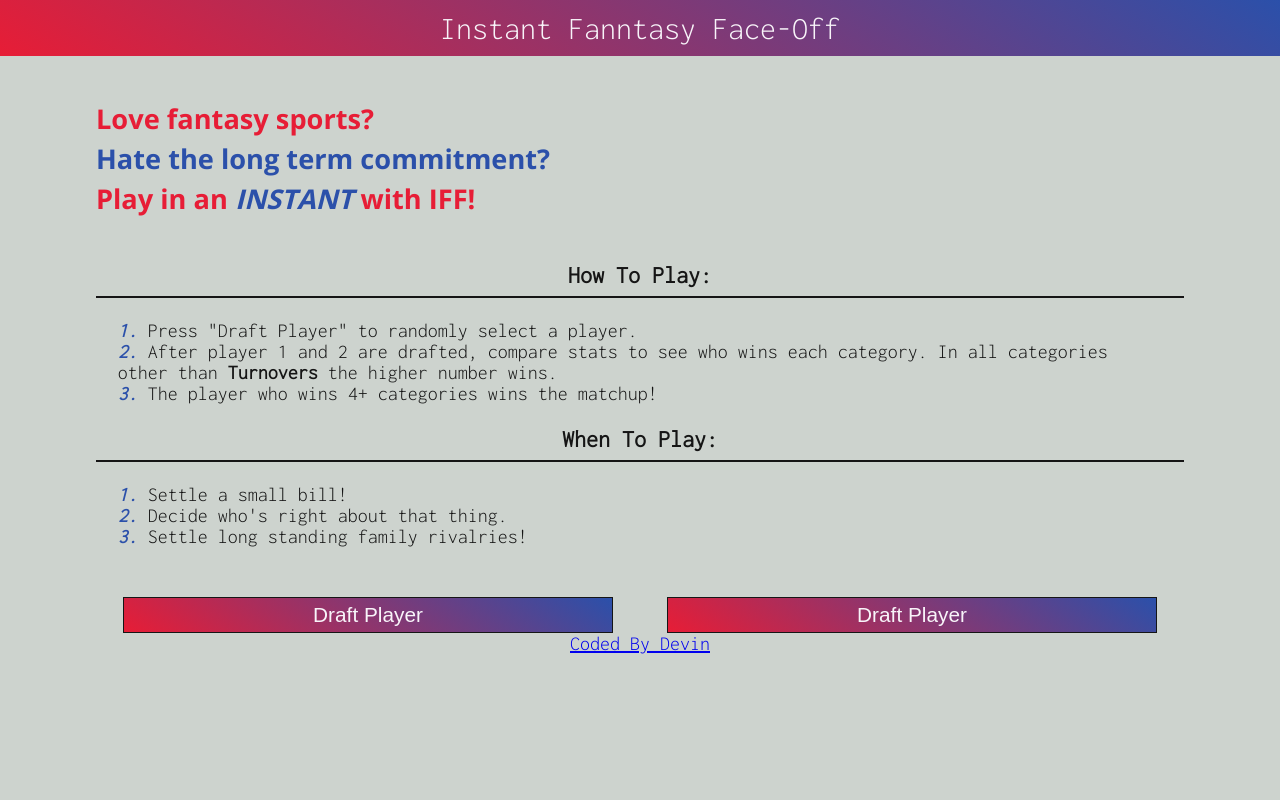
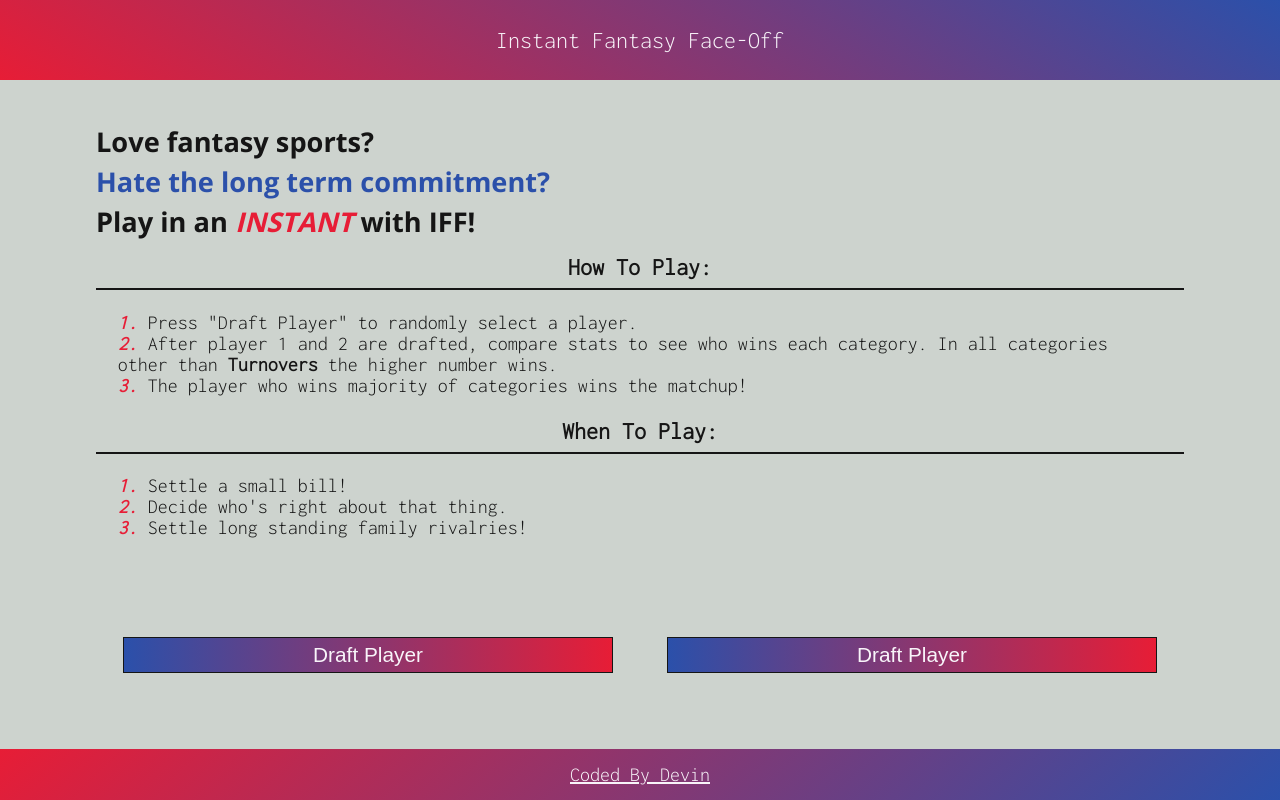
Before and after one commit to DevinD55/project-3-instant-fantasy, a React (Create React App) app: page / in a window 1280 px wide. Built offline with nearby package versions, Linux system fonts and the light colour scheme; no server answers.

Commit message:
updating for netlify

```diff
--- a/src/App.css
+++ b/src/App.css
@@ -25,6 +25,13 @@ body {
   margin: 0 auto;
 }
 
+.gameContainer{
+  height: 90vh;
+  display: flex;
+  flex-direction: column;
+  justify-content: space-between;
+}
+
 /* Typography */
 
 li {
@@ -35,10 +42,10 @@ h1{
   font-family: 'Open Sans', sans-serif;
   font-size: 1.7rem;
   line-height: 1.5rem;
-  color: var(--brand-red);
   max-width: 800px;
-  margin: 4% 7.5%;
+  margin: 0 7.5%;
   font-weight: bold;
+  padding-top: 50px;
 }
 
 h1 span{
@@ -55,7 +62,7 @@ span {
 }
 
 em {
-  color: var(--brand-blue);
+  color: var(--brand-red);
   font-weight: bold;
 }
 
@@ -87,13 +94,14 @@ h5 {
 /* Header Styles */
 
 .menu {
-  height: 7vh;
+  height: 10vh;
   background-image: linear-gradient(33deg, var(--brand-red), var(--brand-blue));
   display: flex;
   justify-content: center;
   align-items: center;
-  font-size: 2rem;
-color: var(--brand-white);
+  font-size: 1.5rem;
+  color: var(--brand-white);
+  text-align: center;
 }
 
 /* instruction styles */
@@ -106,14 +114,14 @@ color: var(--brand-white);
   margin: 2%;
 }
 
-
 /* Player display styles */
 
 .playerDisplay {
   display: flex;
   flex-direction: row;
   justify-content: space-around;
-  margin-top: 50px;
+  margin-top: 10px;
+  margin-bottom: 10px;
 }
 
 .playerDisplay div {
@@ -129,15 +137,15 @@ color: var(--brand-white);
   font-size: 1.3rem;
   padding: 5px;
   align-self: end;
-  background-image: linear-gradient(33deg, var(--brand-red), var(--brand-blue));
+  background-image: linear-gradient(270deg, var(--brand-red), var(--brand-blue));
   color: var(--brand-white)
 }
 
-.playerOne{
+.playerOne .playerInformation{
   background-color: var(--brand-blue);
 }
 
-.playerTwo{
+.playerTwo .playerInformation {
   background-color: var(--brand-red);
 }
 
@@ -171,5 +179,11 @@ color: var(--brand-white);
 .footer{
   display: flex;
   justify-content: center;
-  align-content: center;
+  height:fit-content;
+  background-image: linear-gradient(137deg, var(--brand-red), var(--brand-blue));
 }
+
+.footer a {
+  color: var(--brand-white);
+  margin: 15px 0;
+}
--- a/src/App.js
+++ b/src/App.js
@@ -40,7 +40,7 @@ const App = () => {
     <div>
         <nav>
             <ul className="menu">
-                <li>Instant Fanntasy Face-Off</li>
+                <li>Instant Fantasy Face-Off</li>
             </ul>
         </nav>
         <div className = "gameContainer">
--- a/src/components/Footer.js
+++ b/src/components/Footer.js
@@ -2,7 +2,7 @@ import { Fragment } from "react";
 
 const Footer = () => {
     return(
-        <section className="footer wrapper">
+        <section className="footer">
             <a href="https://devindunn.com">Coded By Devin</a>
         </section>
     )
--- a/src/components/Instructions.js
+++ b/src/components/Instructions.js
@@ -16,7 +16,7 @@ const Instructions = (props) => {
                     <ul className="rulesList">
                         <li><em>1.</em> Press "Draft Player" to randomly select a player.</li>
                         <li><em>2.</em> After player 1 and 2 are drafted, compare stats to see who wins each category. In all categories other than <strong>Turnovers</strong> the higher number wins.</li>
-                        <li><em>3.</em> The player who wins 4+ categories wins the matchup!</li>
+                        <li><em>3.</em> The player who wins majority of categories wins the matchup!</li>
                     </ul>
                     <h2>When To Play:</h2>
                     <ul className="whenToPlay">
```
